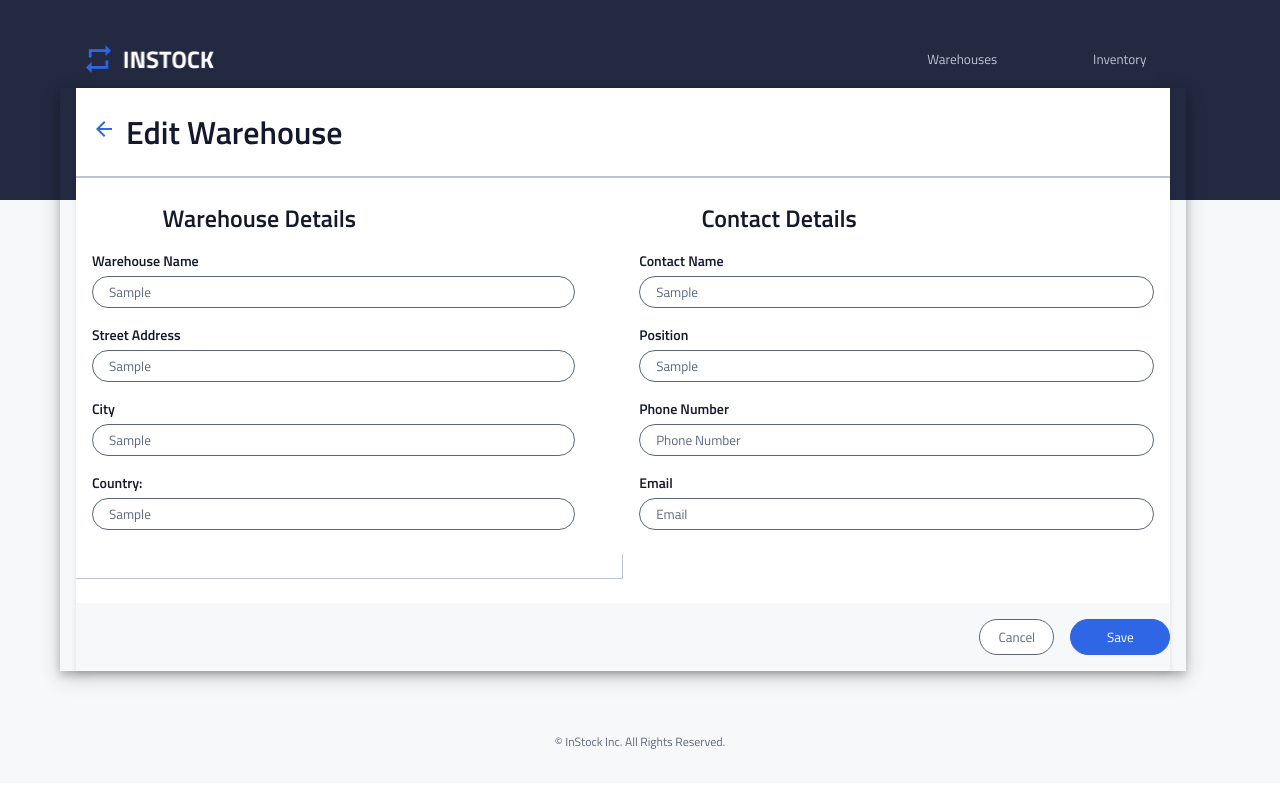
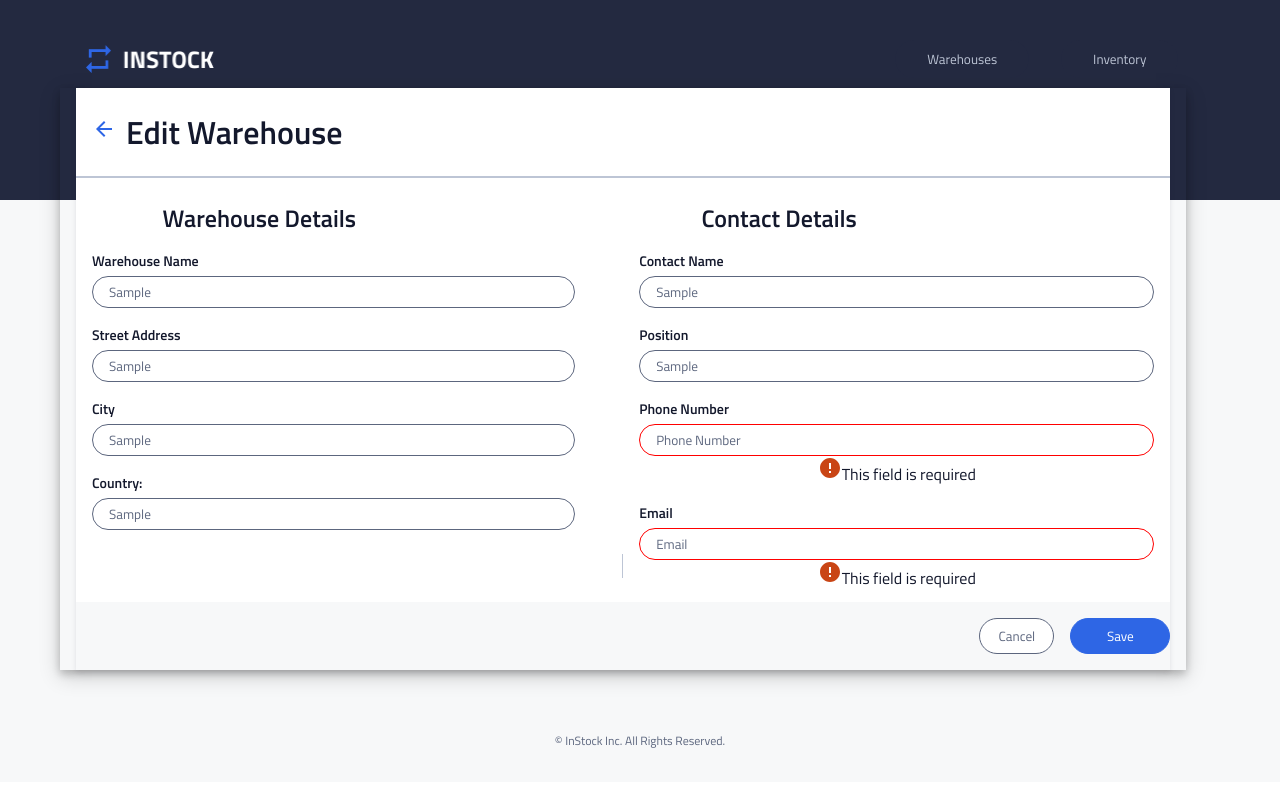
Before and after one commit to TonySMK/InStock_Group2-Client, a React (Create React App) app: page /warehouses/1/edit in a window 1280 px wide. Both pictures are taken after typing "Sample", "Sample", "Sample", "Sample", "Sample", "Sample" into the empty fields and a click on the button "Save". Shown: the top 788 px of the page. Built offline with nearby package versions, Linux system fonts and the light colour scheme; no server answers.

Commit message:
Adding error handling

```diff
--- a/src/Components/ContactDetailsForm/ContactDetailsForm.js
+++ b/src/Components/ContactDetailsForm/ContactDetailsForm.js
@@ -1,8 +1,12 @@
 import "./ContactDetailsForm.scss";
-import React, { useState } from "react";
-// import err from "../../Assets/Icons/error-24px.svg";
+import err from "../../Assets/Icons/error-24px.svg";
 
-function ContactDetailsForm({ warehouseData, setWarehouseData, error }) {
+function ContactDetailsForm({
+  warehouseData,
+  setWarehouseData,
+  error,
+  hasError,
+}) {
   const handleChange = (e) => {
     const { name, value } = e.target;
     setWarehouseData((prevData) => ({
@@ -19,40 +23,72 @@ function ContactDetailsForm({ warehouseData, setWarehouseData, error }) {
       <div className="contact__container">
         <label className="contact__container__label">Contact Name</label>
         <input
-          className="contact__container__input"
+          className={`contact__container__input ${
+            hasError("contact_name") ? "formError" : null
+          }`}
           type="text"
           name="contact_name"
           value={warehouseData.contact_name}
           onChange={handleChange}
           placeholder="Contact Name"
         />
+        {hasError("contact_name") && (
+          <p className="validate">
+            <img src={err} alt="errorIcon" />
+            This field is required
+          </p>
+        )}
         <label className="contact__container__label">Position</label>
         <input
-          className="contact__container__input"
+          className={`contact__container__input ${
+            hasError("contact_position") ? "formError" : null
+          }`}
           type="text"
           name="contact_position"
           value={warehouseData.contact_position}
           onChange={handleChange}
           placeholder="Position"
         />
+        {hasError("contact_position") && (
+          <p className="validate">
+            <img src={err} alt="errorIcon" />
+            This field is required
+          </p>
+        )}
         <label className="contact__container__label">Phone Number</label>
         <input
-          className="contact__container__input"
+          className={`contact__container__input ${
+            hasError("contact_phone") ? "formError" : null
+          }`}
           type="text"
           name="contact_phone"
           value={warehouseData.contact_phone}
           onChange={handleChange}
           placeholder="Phone Number"
         />
+        {hasError("contact_phone") && (
+          <p className="validate">
+            <img src={err} alt="errorIcon" />
+            This field is required
+          </p>
+        )}
         <label className="contact__container__label">Email</label>
         <input
-          className="contact__container__input"
+          className={`contact__container__input ${
+            hasError("contact_email") ? "formError" : null
+          }`}
           type="text"
           name="contact_email"
           value={warehouseData.contact_email}
           onChange={handleChange}
           placeholder="Email"
         />
+        {hasError("contact_email") && (
+          <p className="validate">
+            <img src={err} alt="errorIcon" />
+            This field is required
+          </p>
+        )}
       </div>
     </section>
   );
--- a/src/Components/ContactDetailsForm/ContactDetailsForm.scss
+++ b/src/Components/ContactDetailsForm/ContactDetailsForm.scss
@@ -57,3 +57,7 @@ input {
     padding-left: 16px;
   }
 }
+
+.formError {
+  border: 1px solid red;
+}
--- a/src/Components/EditWarehouseBody/EditWarehouseBody.js
+++ b/src/Components/EditWarehouseBody/EditWarehouseBody.js
@@ -5,12 +5,11 @@ import ContactDetailsForm from "../ContactDetailsForm/ContactDetailsForm";
 import axios from "axios";
 import "./EditWarehousesBody.scss";
 import back from "../../Assets/Icons/arrow_back-24px.svg";
-import { useParams, Link } from "react-router-dom";
-
-const ERROR_MESSAGE = "This fiels is required"
+import { useParams, Link, useNavigate } from "react-router-dom";
 
 function EditWarehouseBody() {
   const { id } = useParams();
+  const navigate = useNavigate();
   const initialFormData = {
     id: "",
     warehouse_name: "",
@@ -26,7 +25,6 @@ function EditWarehouseBody() {
   const [warehouseData, setWarehouseData] = useState(initialFormData);
   const [error, setError] = useState({});
   const [hasSubmitted, setHasSubmitted] = useState(false);
-  const [formError, setFormError] = useState(false);
 
   useEffect(() => {
     axios
@@ -38,29 +36,29 @@ function EditWarehouseBody() {
   const handleSubmit = (e) => {
     setHasSubmitted(true);
     e.preventDefault();
-    // const validateError = ValidateWarehouse(warehouseData);
-    // if (Object.keys(validateError).length === 0) {
-    //   axios
-    //     .put(`http://localhost:8080/api/warehouses/${id}/edit`, warehouseData)
-    //     .then((response) => {
-    //       console.log("Warehouse data updated successfully");
-    //     })
-    //     .catch((error) =>
-    //       console.error("Error updating warehouse data:", error)
-    //     );
-    // } else {
-    //   console.log(validateError);
-    //   setError(validateError);
-    // }
+    const validateError = ValidateWarehouse(warehouseData);
+    if (Object.keys(validateError).length === 0) {
+      axios
+        .put(`http://localhost:8080/api/warehouses/${id}`, warehouseData)
+        .then((response) => {
+          console.log("Warehouse data updated successfully");
+        })
+        .catch((error) =>
+          console.error("Error updating warehouse data:", error)
+        );
+    } else {
+      console.log(validateError);
+      setError(validateError);
+    }
   };
 
   const handleCancel = () => {
-    setWarehouseData(initialFormData);
-    setError({});
+    navigate("/warehouses");
   };
 
-  console.log("error", error);
-  console.log("warehouseData", warehouseData);
+  const hasError = (fieldName) => {
+    return warehouseData[fieldName] === "" && hasSubmitted;
+  };
   return (
     <section className="warehouse">
       <div className="warehouse__wrapper">
@@ -91,16 +89,21 @@ function EditWarehouseBody() {
             setWarehouseData={setWarehouseData}
             error={error}
             hasSubmitted={hasSubmitted}
+            hasError={hasError}
           />
           <ContactDetailsForm
             warehouseData={warehouseData}
             setWarehouseData={setWarehouseData}
             error={error}
+            hasError={hasError}
           />
         </div>
         <div className="warehouse__buttons">
           <div className="warehouse__buttons__container">
-            <button className="warehouse__buttons__container__cancel">
+            <button
+              className="warehouse__buttons__container__cancel"
+              onClick={handleCancel}
+            >
               Cancel
             </button>
           </div>
--- a/src/Components/WarehouseDetailsForm/WarehouseDetailsForm.js
+++ b/src/Components/WarehouseDetailsForm/WarehouseDetailsForm.js
@@ -6,6 +6,7 @@ function WarehouseDetailsForm({
   warehouseData,
   setWarehouseData,
   error,
+  hasError,
   hasSubmitted,
 }) {
   const handleChange = (e) => {
@@ -16,10 +17,6 @@ function WarehouseDetailsForm({
     }));
   };
 
-  const hasError = (fieldName) => {
-    return warehouseData[fieldName] === "" && hasSubmitted;
-  };
-
   return (
     <section className="details">
       <div className="details__title">
@@ -28,14 +25,21 @@ function WarehouseDetailsForm({
       <div className="details__container">
         <label className="details__container__label">Warehouse Name</label>
         <input
-          // className="details__container__input"
-          className={error.warehouse_name ? "error" : ""}
+          className={`details__container__input ${
+            hasError("warehouse_name") ? "formError" : null
+          }`}
           type="text"
           name="warehouse_name"
           value={warehouseData.warehouse_name}
           onChange={handleChange}
           placeholder="Warehouse Name"
         />
+        {hasError("warehouse_name") && (
+          <p className="validate">
+            <img src={err} alt="errorIcon" />
+            This field is required
+          </p>
+        )}
         <label className="details__container__label">Street Address</label>
         <input
           className={`details__container__input ${
@@ -47,25 +51,47 @@ function WarehouseDetailsForm({
           onChange={handleChange}
           placeholder="Street Address"
         />
+        {hasError("address") && (
+          <p className="validate">
+            <img src={err} alt="errorIcon" />
+            This field is required
+          </p>
+        )}
 
         <label className="details__container__label">City</label>
         <input
-          className="details__container__input"
+          className={`details__container__input ${
+            hasError("city") ? "formError" : null
+          }`}
           type="text"
           name="city"
           value={warehouseData.city}
           onChange={handleChange}
           placeholder="City"
         />
+        {hasError("city") && (
+          <p className="validate">
+            <img src={err} alt="errorIcon" />
+            This field is required
+          </p>
+        )}
         <label className="details__container__label">Country:</label>
         <input
-          className="details__container__input"
+          className={`details__container__input ${
+            hasError("country") ? "formError" : null
+          }`}
           type="text"
           name="country"
           value={warehouseData.country}
           onChange={handleChange}
           placeholder="Country"
         />
+        {hasError("country") && (
+          <p className="validate">
+            <img src={err} alt="errorIcon" />
+            This field is required
+          </p>
+        )}
       </div>
       <div className="details__division">
         <div className="details__division__line"></div>
--- a/src/Components/WarehouseDetailsForm/WarehouseDetailsForm.scss
+++ b/src/Components/WarehouseDetailsForm/WarehouseDetailsForm.scss
@@ -12,6 +12,28 @@
   &__division {
     &__line {
       border-bottom: 0.5px solid $S-cloud;
+      @include tablet {
+        margin: 24px 0px;
+        border-right: 0.5px solid #bdc5d5;
+        height: 100%;
+        border-bottom: hidden;
+      }
+      @include desktop {
+        margin: 24px 0px;
+        border-right: 0.5px solid #bdc5d5;
+        height: 100%;
+        border-bottom: hidden;
+      }
+    }
+  }
+  .validate {
+    padding-top: 4px;
+    display: flex;
+    color: red;
+    font-size: 12px;
+    img {
+      width: 16px;
+      margin-right: 4px;
     }
   }
 }
```
Lines whose indentation alone changed are shown as unchanged.
